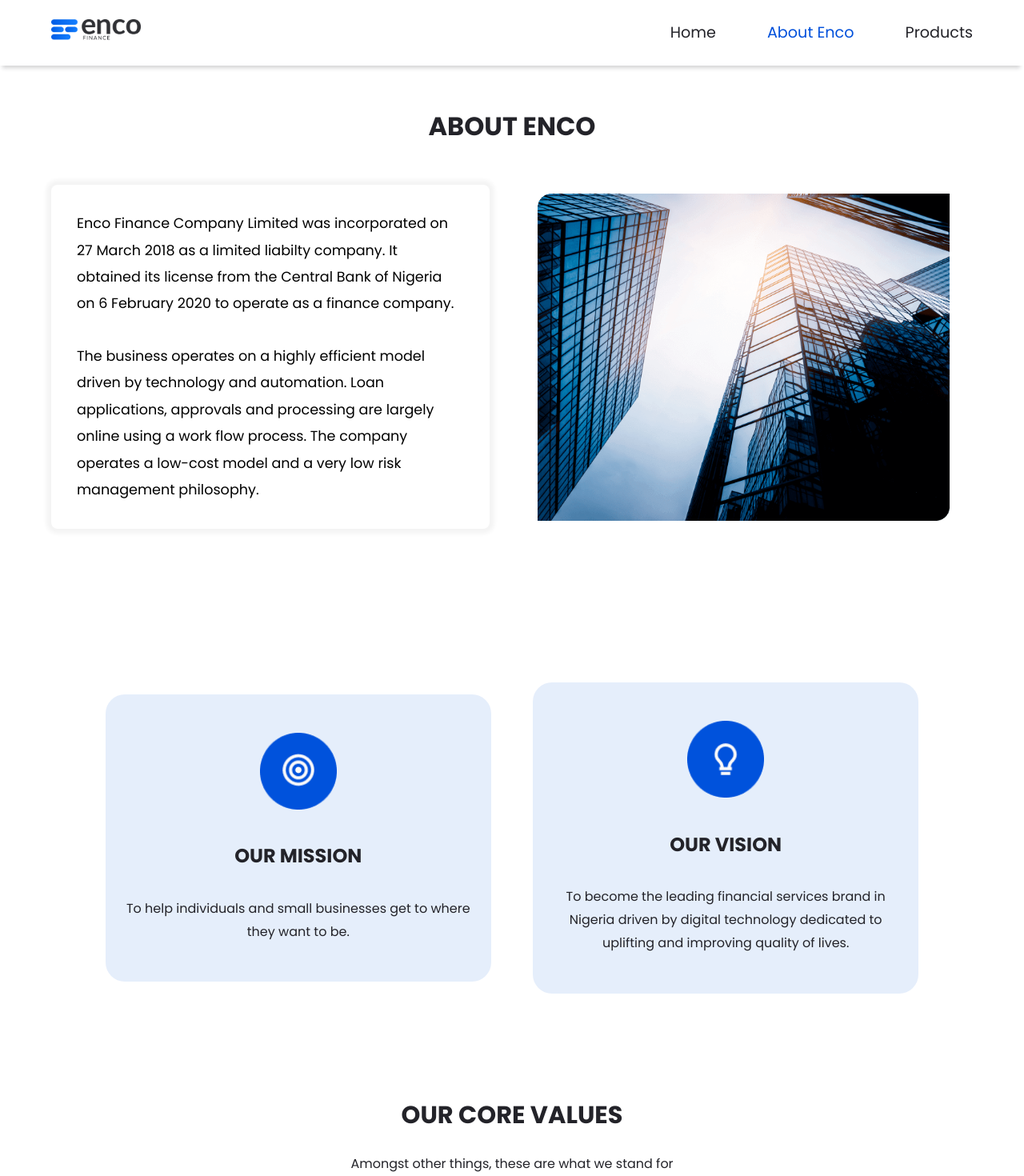
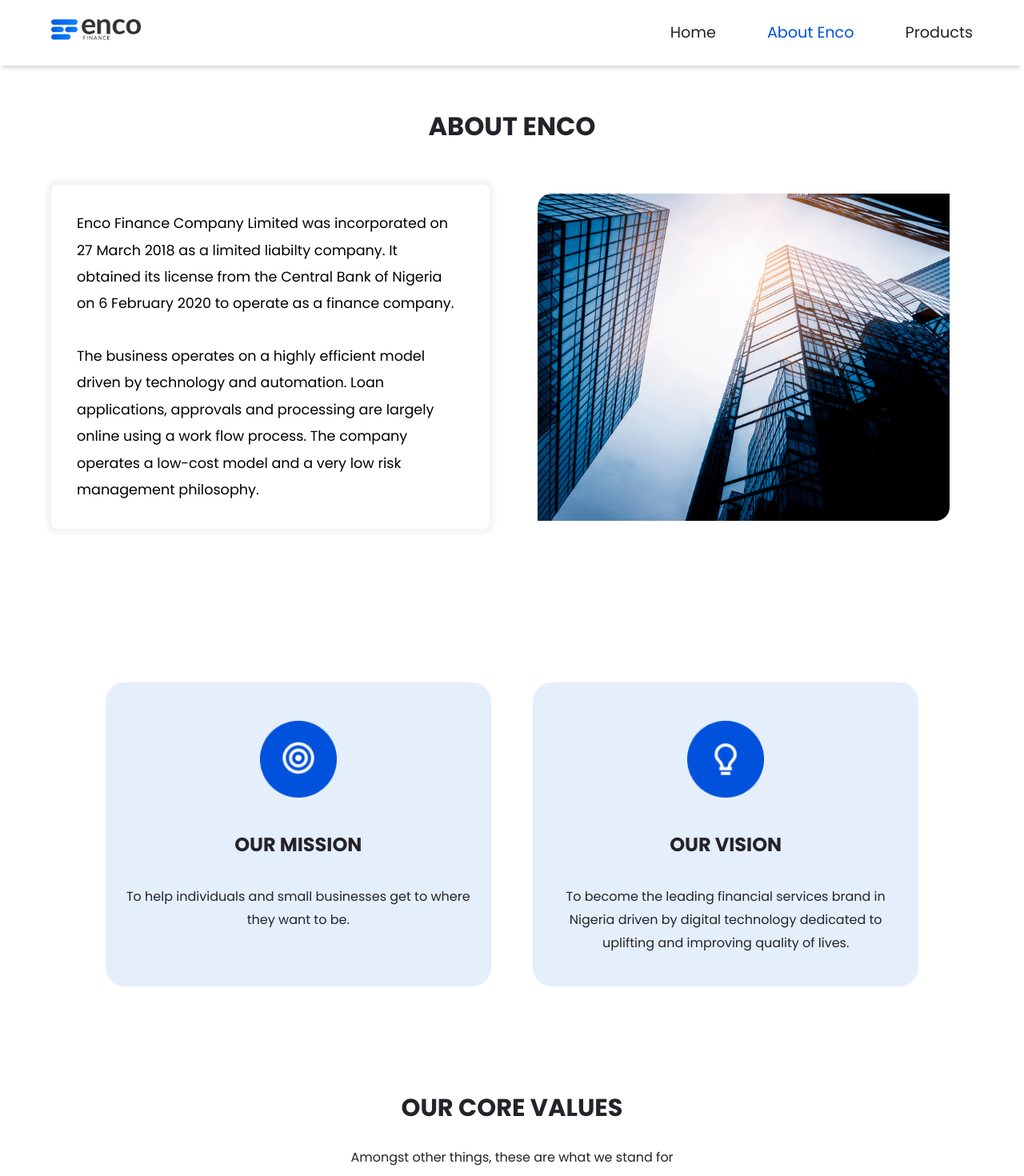
Before and after one commit to JosephOkpala/enco, a React (Create React App) app: page /about in a window 1280 px wide. Shown: the top 1470 px of the page at 80% size. Built offline with nearby package versions, Linux system fonts and the light colour scheme.

Commit message:
made the mission and vision the same height

```diff
--- a/src/styles/About.css
+++ b/src/styles/About.css
@@ -82,10 +82,15 @@
 
 .mission {
   padding-bottom: 10rem;
+  height: 380px;
 }
 
 .mission p {
   max-width: 450px;
+}
+
+.vision {
+  height: 380px;
 }
 
 .vision p {
```
